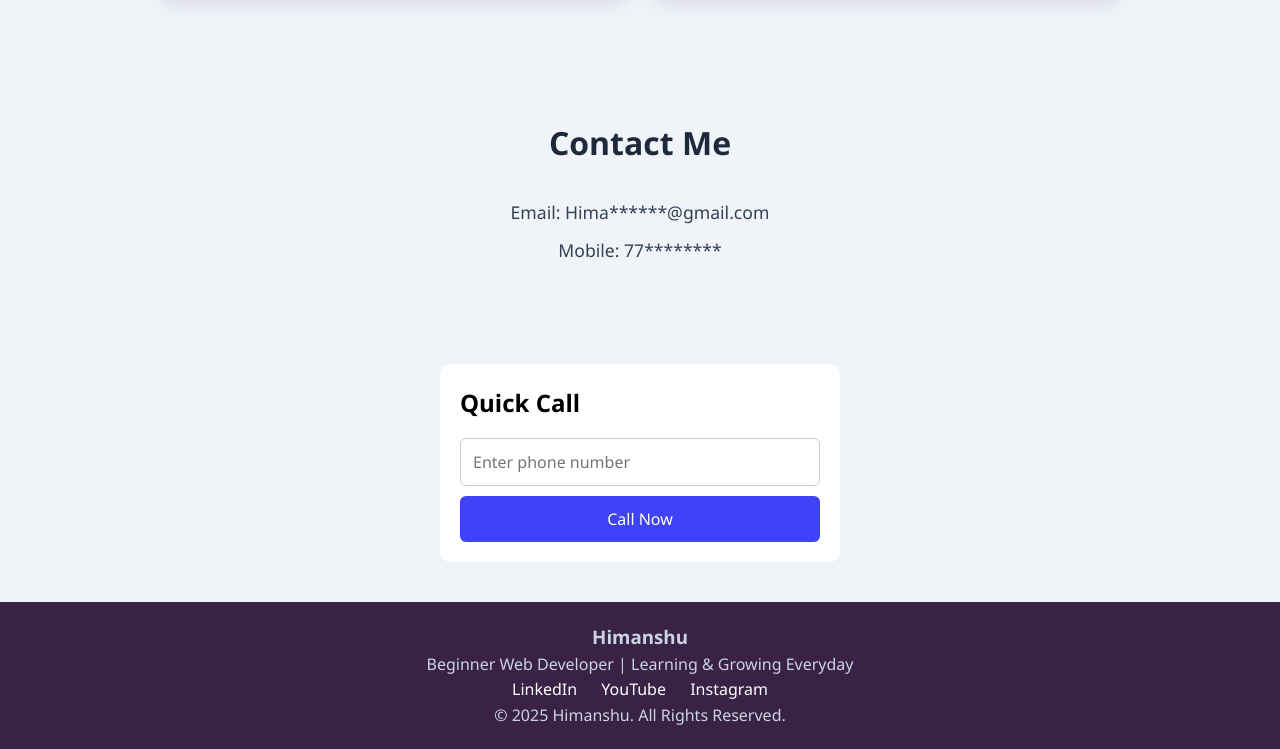
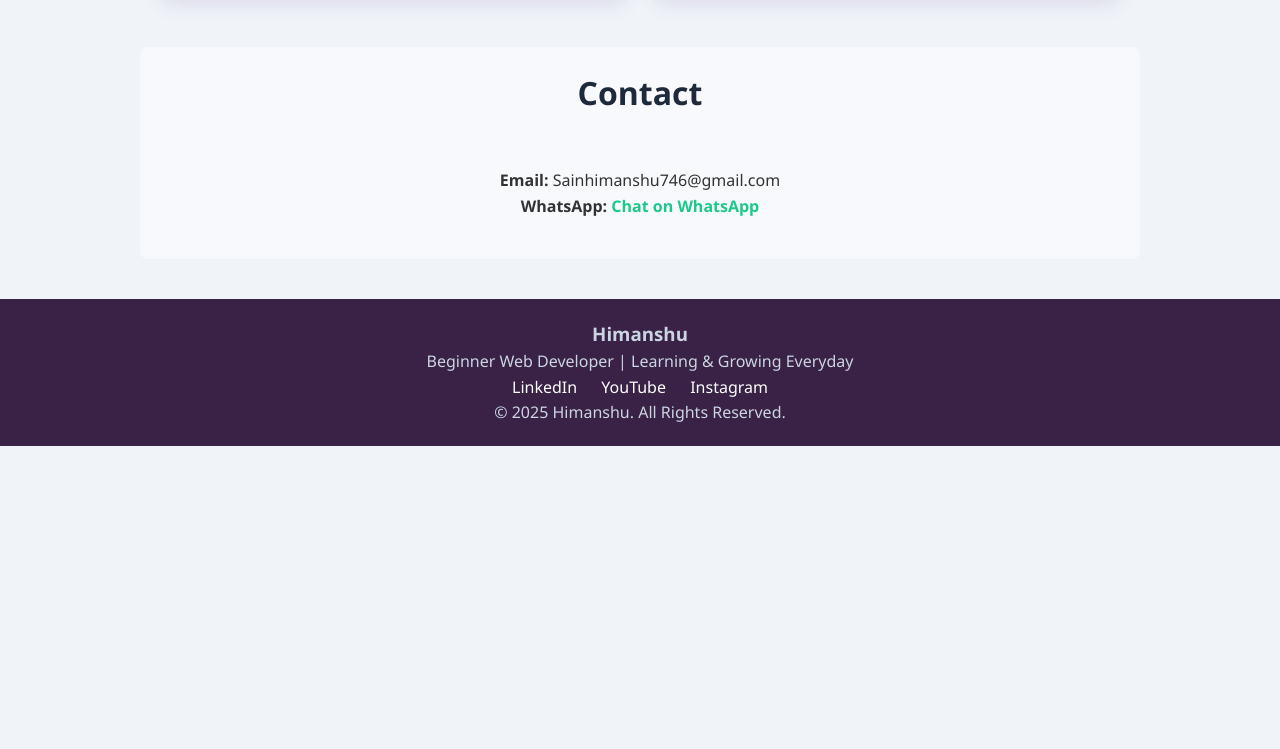
Before and after one commit to himanshu7773-ai/Portfolio, a plain HTML site: page Portfolio/index.html in a window 1280 px wide. Shown: the part 1058-1807 px from the top of the page. After the commit the page ends 1504 px from the top, so only its background shows below. Drawn offline with Linux system fonts and the light colour scheme.

Commit message:
Update index.html

```diff
--- a/Portfolio/index.html
+++ b/Portfolio/index.html
@@ -144,16 +144,23 @@
       box-shadow: 0 10px 25px rgba(0,0,0,0.4);
     }
 
-    .contact {
-      text-align: center;
-      margin-top: 20px;
-    }
+     /* CONTACT */
+        .contact {
+            background: #f8f9fc;
+            padding: 20px;
+            border-radius: 8px;
+            text-align: center;
+        }
 
-    .contact p {
-      margin-bottom: 10px;
-      font-size: 1.1rem;
-      color: #334155;
-    }
+        .contact a {
+            color: #1cc88a;
+            text-decoration: none;
+            font-weight: 600;
+        }
+
+        .contact a:hover {
+            text-decoration: underline;
+        }
 
     footer {
       background: #392245;
@@ -179,43 +186,7 @@
         font-size: 2rem;
       }
     }
-     /* Call Feature */
-    .call-box {
-      margin: 40px auto;
-      max-width: 400px;
-      background: #ffffff;
-      color: #000;
-      padding: 20px;
-      border-radius: 10px;
-    }
 
-    .call-box h2 {
-      margin-bottom: 15px;
-    }
-
-    .call-box input {
-      width: 100%;
-      padding: 12px;
-      font-size: 16px;
-      margin-bottom: 10px;
-      border-radius: 6px;
-      border: 1px solid #ccc;
-    }
-
-    .call-box button {
-      width: 100%;
-      padding: 12px;
-      font-size: 16px;
-      background: #3f42f6;
-      color: #fff;
-      border: none;
-      border-radius: 6px;
-      cursor: pointer;
-    }
-
-    .call-box button:hover {
-      background: #2d30c9;
-    }
   </style>
 </head>
 <body>
@@ -265,29 +236,14 @@
   </section>
 
   <section id="contact" class="contact">
-    <h2>Contact Me</h2>
-    <p>Email: Hima******@gmail.com</p>
-    <p>Mobile: 77******** </p>
+    <h2>Contact</h2>
+        <div class="contact">
+            <p><strong>Email:</strong> Sainhimanshu746@gmail.com</p>
+            <p><strong>WhatsApp:</strong>
+                <a href="https://wa.me/917742713904" target="_blank">Chat on WhatsApp</a>
+            </p>
   </section>
-    <!-- CALL FEATURE -->
-  <div class="call-box">
-    <h2>Quick Call</h2>
-    <input type="tel" id="phoneNumber" placeholder="Enter phone number">
-    <button onclick="makeCall()">Call Now</button>
-  </div>
 
-  <script>
-    function makeCall() {
-      var number = document.getElementById("phoneNumber").value.trim();
-
-      if (number.length < 10) {
-        alert("Please enter a valid phone number");
-        return;
-      }
-
-      window.location.href = "tel:" + number;
-    }
-  </script>
   <footer>
     <div class="footer-content">
       <h3>Himanshu</h3>
@@ -300,6 +256,5 @@
       <p>© 2025 Himanshu. All Rights Reserved.</p>
     </div>
   </footer>
-
 </body>
 </html>
```
